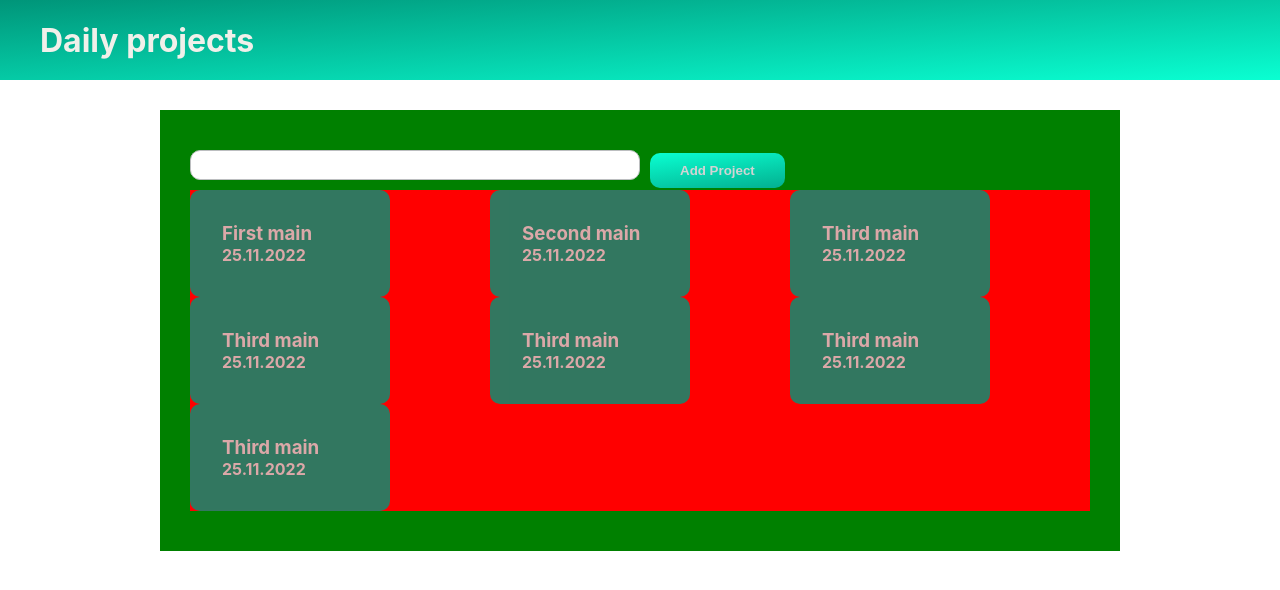
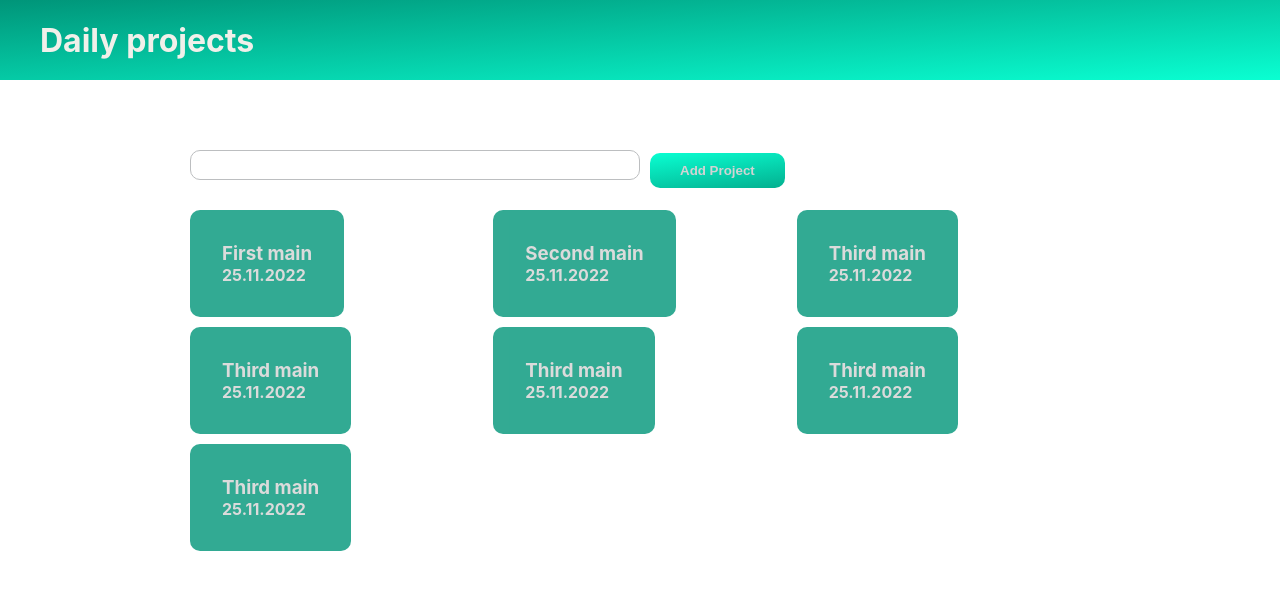
Before and after one commit to R3laxation/Test-Todo, a React (Create React App) app: page / in a window 1280 px wide. Shown: the top 590 px of the page. Built offline with nearby package versions, Linux system fonts and the light colour scheme.

Commit message:
Changed Main layout

```diff
--- a/src/components/projects/Projects.module.scss
+++ b/src/components/projects/Projects.module.scss
@@ -1,8 +1,9 @@
 .projects{
-  background-color: red;
+  //background-color: red;
   display: grid;
   grid-template-columns: 1fr 1fr 1fr;
-  justify-content: center;
+  justify-items: left;
+  grid-gap: 10px;
 }
 
 
--- a/src/layouts/MainLayout.module.scss
+++ b/src/layouts/MainLayout.module.scss
@@ -1,5 +1,5 @@
 .content{
-  background-color: green;
+  //background-color: green;
   padding: 40px 30px;
   width: 960px;
   margin: auto;
--- a/src/pages/main/Main.module.scss
+++ b/src/pages/main/Main.module.scss
@@ -1,4 +1,4 @@
-.projects{
+.main{
   display: flex;
   flex-direction: column;
   justify-content: space-between;
@@ -8,4 +8,5 @@
   display: flex;
   justify-content: left;
   align-items: center;
+  margin-bottom: 20px;
 }
--- a/src/pages/main/Main.tsx
+++ b/src/pages/main/Main.tsx
@@ -6,7 +6,7 @@ import { Projects } from '../../components/projects/Projects';
 
 export const Main = () => {
     return (
-            <div className={styles.projects}>
+            <div className={styles.main}>
                 <div className={styles.addForm}>
                     <Input/>
                     <Button>Add Project</Button>
```
